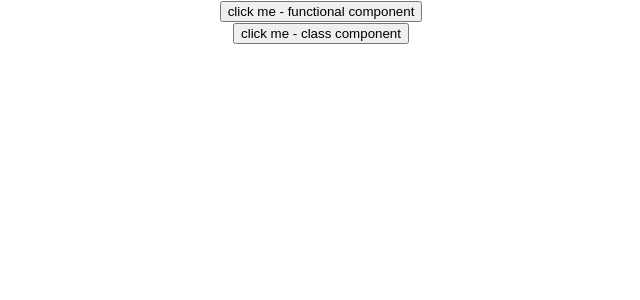
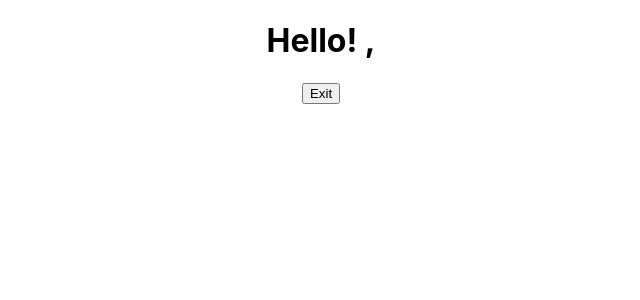
Before and after one commit to quiltingcode/gitpod-react, a React (Create React App) app in the folder my-app/: page / in a window 1280 px wide. Shown: the top 300 px of the page, without its empty margins (319-959 px from the left). Built offline with nearby package versions, Linux system fonts and the light colour scheme.

Commit message:
Add bind method

```diff
--- a/my-app/src/App.js
+++ b/my-app/src/App.js
@@ -7,6 +7,7 @@
 import StatefulGreetingWithPrevState from './components/StatefulGreetingWithPrevState';
 import EventsFunctional from './components/EventsFunctional';
 import EventsClass from './components/EventsClass';
+import EventBinding from './components/EventBinding';
 
 function App() {
   return (
@@ -16,8 +17,9 @@
       {/* < StatefulGreeting greeting="I'm a stateful class component" name="Kelly" /> */}
       {/* < StatefulGreetingWithCallback greeting="I'm a stateful class component" name="Kelly" /> */}
       {/* < StatefulGreetingWithPrevState greeting="I'm a stateful class component" name="Kelly" /> */}
-      <EventsFunctional />
-      <EventsClass />
+      {/* <EventsFunctional />
+      <EventsClass /> */}
+      <EventBinding />
     </div>
   );
 }
--- /dev/null
+++ b/my-app/src/components/EventBinding.js
@@ -0,0 +1,47 @@
+import React from "react";
+
+class EventBinding extends React.Component {
+
+    constructor(props) {
+        super(props);
+        this.state = {
+            introduction: 'Hello!',
+            buttonText: 'Exit',
+        };
+        this.handleClick = this.handleClick.bind(this)
+    }
+
+    // handleClick() {
+    //     this.setState({
+    //         introduction: "Goodbye!",
+    //         buttonText: "Enter",
+    //     });
+    //     console.log(this.state.introduction)
+    //     console.log(this.state.buttonText)
+    // }
+
+    handleClick = () => {
+        this.setState({
+            introduction: "Goodbye!",
+            buttonText: "Enter",
+        });
+        console.log(this.state.introduction)
+        console.log(this.state.buttonText)
+    }
+
+
+    render() {
+        return (
+            <div>
+                <h1>{this.state.introduction} {this.props.name},{this.props.greeting}</h1>
+                        {/* <button onClick={() => this.handleClick()}> */}
+                        {/* <button onClick={this.handleClick.bind(this)}> */}
+                        <button onClick={this.handleClick}>{this.state.buttonText}</button>
+            </div>
+        )
+
+    }
+}
+
+
+export default EventBinding;
```
